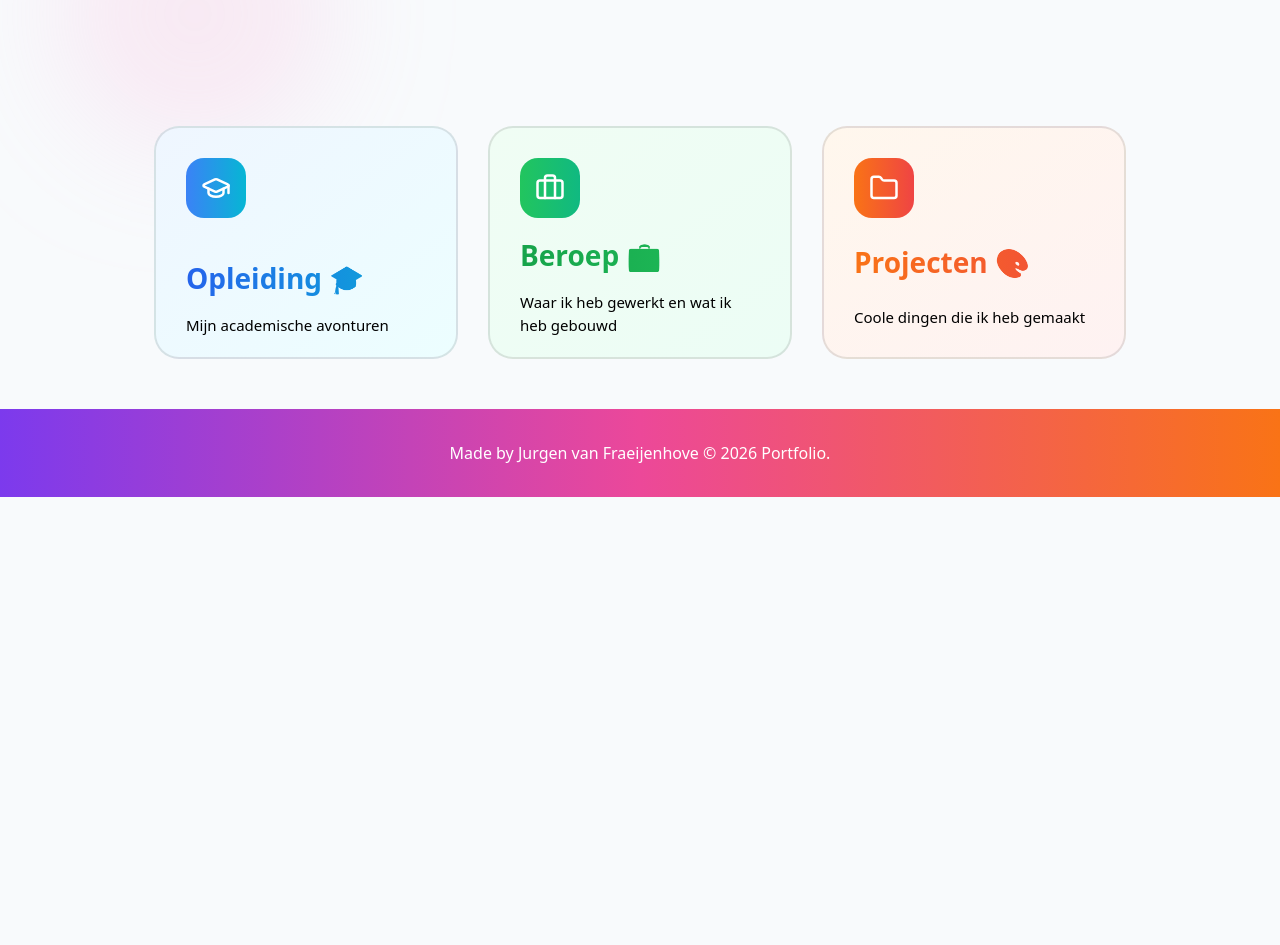
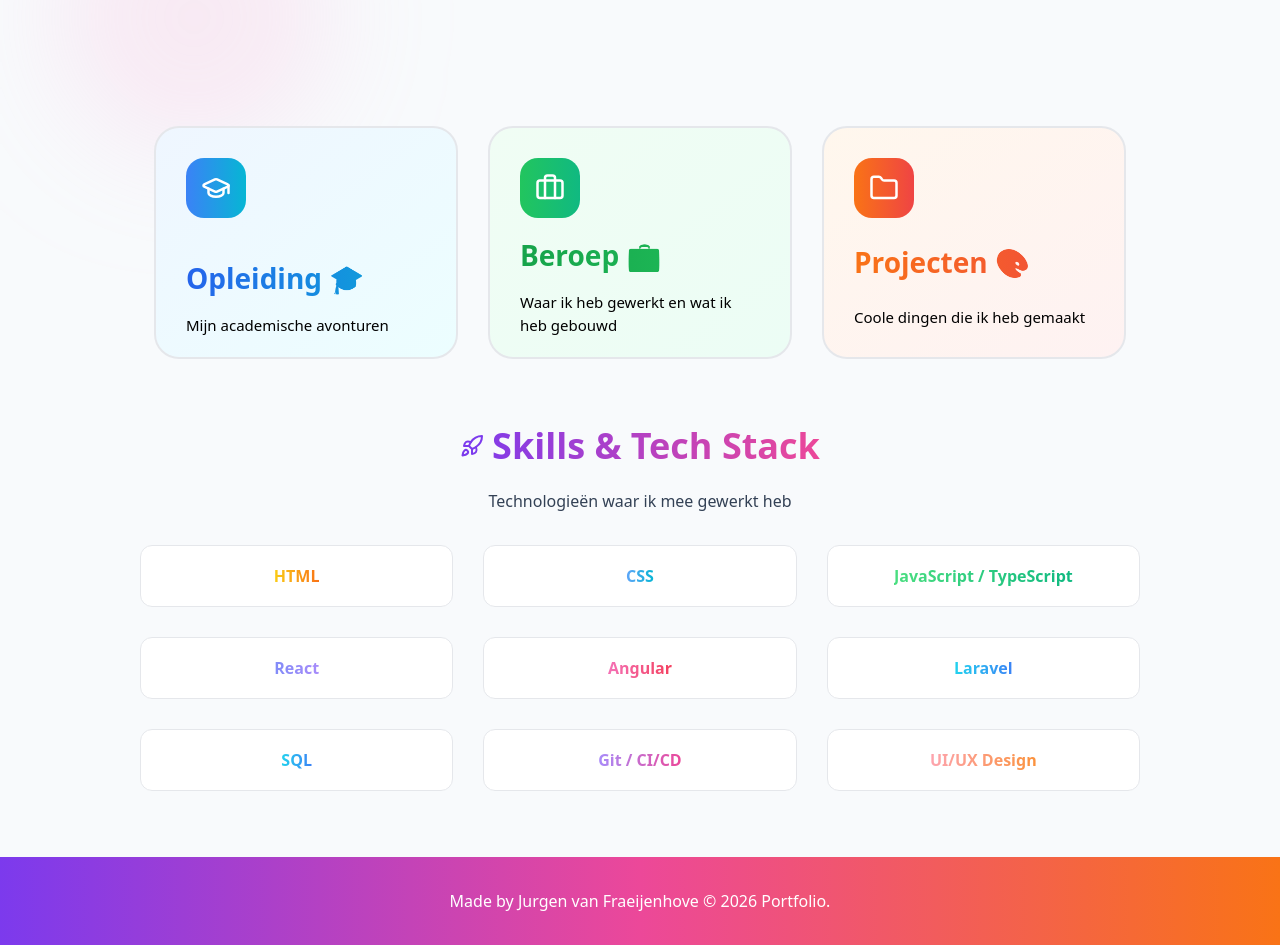
Before and after one commit to JurgenvanF/jurgenvanf-portfolio, a React (Vite) app: page / in a window 1280 px wide. Shown: the part 700-1645 px from the top of the page. Before the commit the page ends 1197 px from the top, so only its background shows below. Built offline with nearby package versions, Linux system fonts and the light colour scheme; no server answers; a web font is replaced by a local one.

Commit message:
Tech stack addition

```diff
--- a/src/pages/home/Home.css
+++ b/src/pages/home/Home.css
@@ -48,6 +48,25 @@
   --border-color-education-hover: #93c5fd;
   --border-color-profession-hover: #86efac;
   --border-color-projects-hover: #fdba74;
+
+  /* Gradient - Skills */
+  --gradient-skills: linear-gradient(to right, #7c3aed, #ec4899);
+
+  /* Container & card colors */
+  --color-card-bg: white;
+  --color-border-card: #e5e7eb;
+  --shadow-card: 0 4px 12px rgba(0, 0, 0, 0.1);
+
+  /* Skill text gradients */
+  --grad-html: linear-gradient(to right, #facc15, #f97316);
+  --grad-css: linear-gradient(to right, #60a5fa, #06b6d4);
+  --grad-js: linear-gradient(to right, #4ade80, #10b981);
+  --grad-react: linear-gradient(to right, #818cf8, #a78bfa);
+  --grad-angular: linear-gradient(to right, #f472b6, #f43f5e);
+  --grad-laravel: linear-gradient(to right, #22d3ee, #3b82f6);
+  --grad-sql: linear-gradient(to right, #22d3ee, #3b82f6);
+  --grad-git: linear-gradient(to right, #a78bfa, #ec4899);
+  --grad-ux: linear-gradient(to right, #fda4af, #fb923c);
 }
 
 /* Dark Mode Variables */
@@ -90,6 +109,20 @@
   --border-color-projects-hover: #f97316;
 
   --color-text-card: #e5e7eb;
+
+  --color-card-bg: #1f2937;
+  --color-border-card: #374151;
+  --shadow-card: 0 4px 12px rgba(0, 0, 0, 0.3);
+
+  --grad-html: linear-gradient(to right, #facc15, #f97316);
+  --grad-css: linear-gradient(to right, #60a5fa, #06b6d4);
+  --grad-js: linear-gradient(to right, #4ade80, #10b981);
+  --grad-react: linear-gradient(to right, #818cf8, #a78bfa);
+  --grad-angular: linear-gradient(to right, #f472b6, #f43f5e);
+  --grad-laravel: linear-gradient(to right, #22d3ee, #3b82f6);
+  --grad-sql: linear-gradient(to right, #f472b6, #f43f5e);
+  --grad-git: linear-gradient(to right, #a78bfa, #ec4899);
+  --grad-ux: linear-gradient(to right, #fda4af, #fb923c);
 }
 
 /* ============================================================================
@@ -544,6 +577,115 @@
   color: var(--color-text-primary);
 }
 
+.skills__title {
+  margin: 60px 20px 0 20px;
+  font-size: 2.25rem;
+  display: inline-flex;
+  align-items: center;
+  gap: 0.5rem;
+  background: var(--gradient-skills);
+  background-clip: text;
+  -webkit-background-clip: text;
+  color: transparent;
+  -webkit-text-fill-color: transparent;
+}
+
+.skills__icon {
+  color: #7c3aed;
+  width: 7rem;
+  aspect-ratio: 1 / 1;
+  max-width: 24px;
+}
+
+.skills__container {
+  display: grid;
+  width: 62%;
+  min-width: 1000px;
+  gap: 30px;
+  grid-template-columns: repeat(3, 1fr);
+  margin: 0 auto;
+  padding: 1rem;
+}
+
+.skills__container__item {
+  display: flex;
+  height: 60px;
+  align-items: center;
+  justify-content: center;
+  border-radius: 12px;
+  background-color: var(--color-card-bg);
+  transition: all 0.2s ease-in-out;
+  transform: scale(1);
+  border: 1px solid var(--color-border-card);
+  cursor: pointer;
+}
+
+.skills__container__item:hover {
+  transform: scale(1.05);
+  box-shadow: var(--shadow-card);
+}
+
+.skills__container__text {
+  font-size: 1rem;
+  font-weight: 600;
+  text-align: center;
+}
+
+.skills__container__text.html {
+  background: var(--grad-html);
+  background-clip: text;
+  -webkit-background-clip: text;
+  color: transparent;
+}
+.skills__container__text.css {
+  background: var(--grad-css);
+  background-clip: text;
+  -webkit-background-clip: text;
+  color: transparent;
+}
+.skills__container__text.js {
+  background: var(--grad-js);
+  background-clip: text;
+  -webkit-background-clip: text;
+  color: transparent;
+}
+.skills__container__text.react {
+  background: var(--grad-react);
+  background-clip: text;
+  -webkit-background-clip: text;
+  color: transparent;
+}
+.skills__container__text.angular {
+  background: var(--grad-angular);
+  background-clip: text;
+  -webkit-background-clip: text;
+  color: transparent;
+}
+.skills__container__text.laravel {
+  background: var(--grad-laravel);
+  background-clip: text;
+  -webkit-background-clip: text;
+  color: transparent;
+}
+.skills__container__text.sql {
+  background: var(--grad-sql);
+  background-clip: text;
+  -webkit-background-clip: text;
+  color: transparent;
+}
+.skills__container__text.git {
+  background: var(--grad-git);
+  background-clip: text;
+  -webkit-background-clip: text;
+  color: transparent;
+}
+.skills__container__text.ux {
+  background: var(--grad-ux);
+  background-clip: text;
+  -webkit-background-clip: text;
+  color: transparent;
+}
+
 /* ============================================================================
    RESPONSIVE DESIGN
    ============================================================================ */
@@ -558,6 +700,12 @@
   .pageRouting__profession,
   .pageRouting__projects {
     width: 90% !important;
+  }
+
+  .skills__container {
+    width: 90%;
+    min-width: 0px;
+    grid-template-columns: repeat(2, 1fr);
   }
 
   .model.visible {
@@ -584,6 +732,14 @@
   }
 }
 
+@media (max-width: 700px) {
+  .skills__container {
+    width: 90%;
+    min-width: 0px;
+    grid-template-columns: repeat(1, 1fr);
+  }
+}
+
 @media (max-width: 625px) {
   .title__home {
     height: 120px;
--- a/src/pages/home/Home.jsx
+++ b/src/pages/home/Home.jsx
@@ -11,6 +11,7 @@ import {
   Folder,
   Mail,
   Github,
+  Rocket,
 } from "lucide-react";
 
 function Home() {
@@ -117,6 +118,44 @@ function Home() {
           </p>
         </Link>
       </div>
+
+      <h2 className="skills__title">
+        <Rocket className="skills__icon" />
+        Skills & Tech Stack
+      </h2>
+      <p>Technologieën waar ik mee gewerkt heb</p>
+
+      <div className="skills__container">
+        <div className="skills__container__item">
+          <span className="skills__container__text html">HTML</span>
+        </div>
+        <div className="skills__container__item">
+          <span className="skills__container__text css">CSS</span>
+        </div>
+        <div className="skills__container__item">
+          <span className="skills__container__text js">
+            JavaScript / TypeScript
+          </span>
+        </div>
+        <div className="skills__container__item">
+          <span className="skills__container__text react">React</span>
+        </div>
+        <div className="skills__container__item">
+          <span className="skills__container__text angular">Angular</span>
+        </div>
+        <div className="skills__container__item">
+          <span className="skills__container__text laravel">Laravel</span>
+        </div>
+        <div className="skills__container__item">
+          <span className="skills__container__text sql">SQL</span>
+        </div>
+        <div className="skills__container__item">
+          <span className="skills__container__text git">Git / CI/CD</span>
+        </div>
+        <div className="skills__container__item">
+          <span className="skills__container__text ux">UI/UX Design</span>
+        </div>
+      </div>
     </>
   );
 }
```
